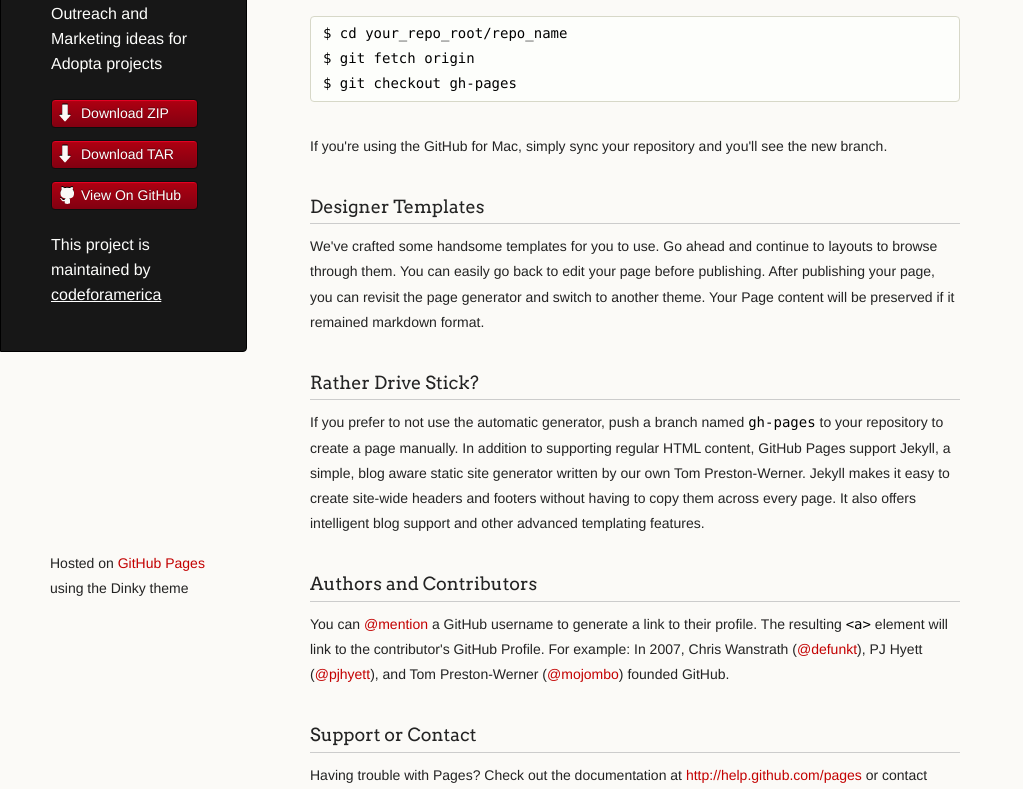
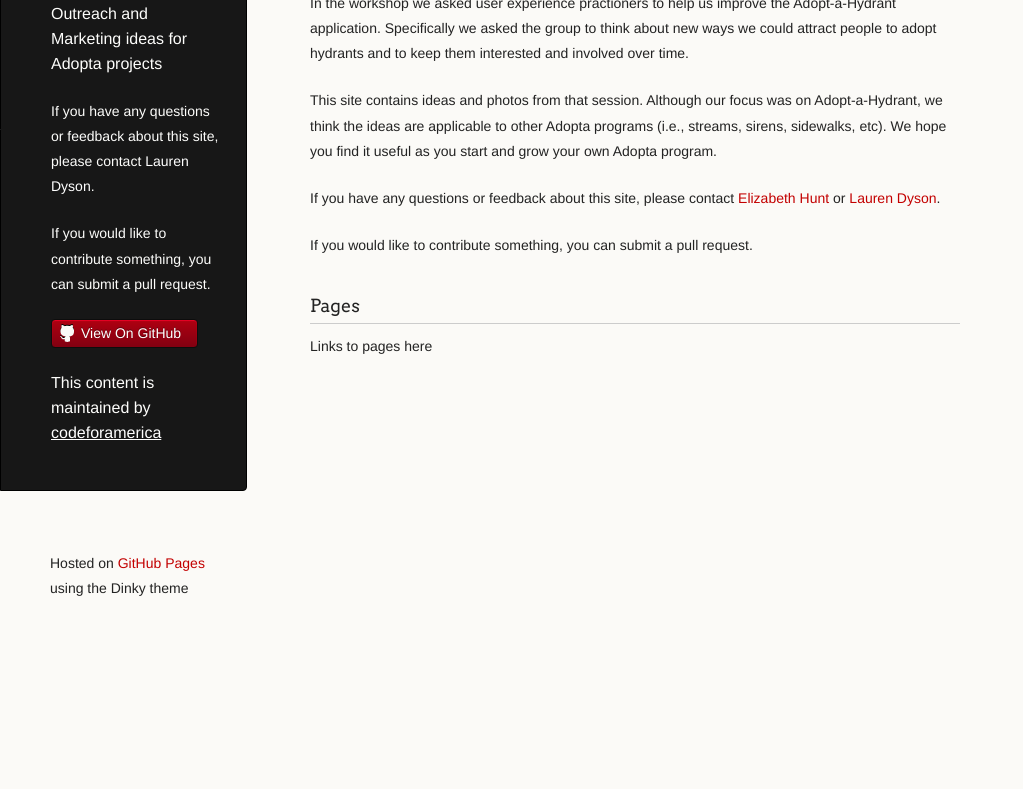
Before and after one commit to codeforamerica/adopta-campaign-ideas, a plain HTML site: page index.html in a window 1280 px wide. Shown: the part 167-956 px from the top of the page, without its empty margins (0-1023 px from the left). After the commit the page ends 800 px from the top, so only its background shows below. Drawn offline with Linux system fonts and the light colour scheme.

Commit message:
update index

```diff
--- a/index.html
+++ b/index.html
@@ -18,44 +18,30 @@
       <header>
         <h1 class="header">Campaign-adopta</h1>
         <p class="header">Outreach and Marketing ideas for Adopta projects</p>
-
+		<p>If you have any questions or feedback about this site, please contact <a href="mailto:lauren@codeforamerica.org" title="Email Lauren">Lauren Dyson</a>.</p>
+		<p>If you would like to contribute something, you can submit a pull request.</p>
         <ul>
-          <li class="download"><a class="buttons" href="https://github.com/codeforamerica/campaign-adopta/zipball/master">Download ZIP</a></li>
-          <li class="download"><a class="buttons" href="https://github.com/codeforamerica/campaign-adopta/tarball/master">Download TAR</a></li>
           <li><a class="buttons github" href="https://github.com/codeforamerica/campaign-adopta">View On GitHub</a></li>
         </ul>
-
-        <p class="header">This project is maintained by <a class="header name" href="https://github.com/codeforamerica">codeforamerica</a></p>
+        <p class="header">This content is maintained by <a class="header name" href="https://github.com/codeforamerica">codeforamerica</a></p>
 
 
       </header>
       <section>
         <h3>Welcome to GitHub Pages.</h3>
 
-<p>This automatic page generator is the easiest way to create beautiful pages for all of your projects. Author your page content here using GitHub Flavored Markdown, select a template crafted by a designer, and publish. After your page is generated, you can check out the new branch:</p>
+		<p>At <a href="http://uxweek.com/2012" title="Visit conference website" target="_blank">UX Week 2012</a>, Code for America fellows <a href="http://codeforamerica.org/emily-wright/" title="See Emily's bio" target="_blank">Emily Wright</a>, <a href="http://codeforamerica.org/2012-fellows/#Angel Kittiyachavalit" title="See Angel's bio" target="_blank">Angel Kittiyachavalit</a>, <a href="http://codeforamerica.org/sheba-najmi/" title="See Sheba's bio" target="_blank">Sheba Najmi</a>, and <a href="http://codeforamerica.org/elizabeth-hunt/" title="See Liz's bio" target="_blank">Elizabeth Hunt</a> presented a workshop titled "Designing for Civic Action."</p>
+		<p>In the workshop we asked user experience practioners to help us improve the Adopt-a-Hydrant application. Specifically we asked the group to think about new ways we could attract people to adopt hydrants and to keep them interested and involved over time.</p>
+		<p>This site contains ideas and photos from that session. Although our focus was on Adopt-a-Hydrant, we think the ideas are applicable to other Adopta programs (i.e., streams, sirens, sidewalks, etc). We hope you find it useful as you start and grow your own Adopta program.</p>
+		<p>If you have any questions or feedback about this site, please contact <a href="mailto:liz@codeforamerica.org" title="Email Liz">Elizabeth Hunt</a> or <a href="mailto:lauren@codeforamerica.org" title="Email Lauren">Lauren Dyson</a>.</p>
+		<p>If you would like to contribute something, you can submit a pull request.</p>
 
-<pre><code>$ cd your_repo_root/repo_name
-$ git fetch origin
-$ git checkout gh-pages
-</code></pre>
+<h3>Pages</h3>
 
-<p>If you're using the GitHub for Mac, simply sync your repository and you'll see the new branch.</p>
+<p>Links to pages here</p>
 
-<h3>Designer Templates</h3>
 
-<p>We've crafted some handsome templates for you to use. Go ahead and continue to layouts to browse through them. You can easily go back to edit your page before publishing. After publishing your page, you can revisit the page generator and switch to another theme. Your Page content will be preserved if it remained markdown format.</p>
 
-<h3>Rather Drive Stick?</h3>
-
-<p>If you prefer to not use the automatic generator, push a branch named <code>gh-pages</code> to your repository to create a page manually. In addition to supporting regular HTML content, GitHub Pages support Jekyll, a simple, blog aware static site generator written by our own Tom Preston-Werner. Jekyll makes it easy to create site-wide headers and footers without having to copy them across every page. It also offers intelligent blog support and other advanced templating features.</p>
-
-<h3>Authors and Contributors</h3>
-
-<p>You can <a href="https://github.com/blog/821" class="user-mention">@mention</a> a GitHub username to generate a link to their profile. The resulting <code>&lt;a&gt;</code> element will link to the contributor's GitHub Profile. For example: In 2007, Chris Wanstrath (<a href="https://github.com/defunkt" class="user-mention">@defunkt</a>), PJ Hyett (<a href="https://github.com/pjhyett" class="user-mention">@pjhyett</a>), and Tom Preston-Werner (<a href="https://github.com/mojombo" class="user-mention">@mojombo</a>) founded GitHub.</p>
-
-<h3>Support or Contact</h3>
-
-<p>Having trouble with Pages? Check out the documentation at <a href="http://help.github.com/pages">http://help.github.com/pages</a> or contact <a href="mailto:support@github.com">support@github.com</a> and we’ll help you sort it out.</p>
       </section>
       <footer>
         <p><small>Hosted on <a href="https://pages.github.com">GitHub Pages</a> using the Dinky theme</small></p>
```
